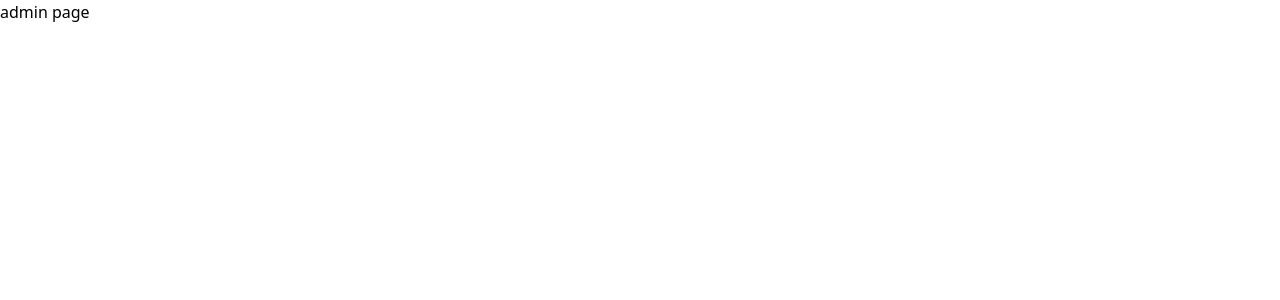
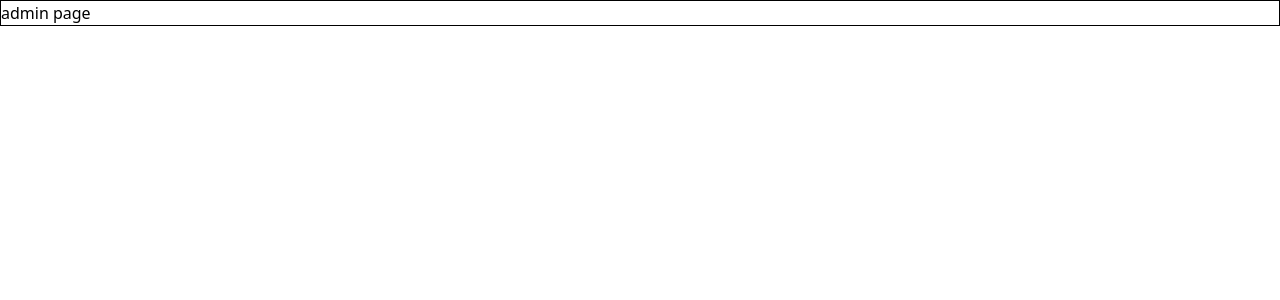
Before and after one commit to Tuugii0526/alpha-bros, a Next.js app in the folder admin/: page / in a window 1280 px wide. Shown: the top 300 px of the page. Built offline with nearby package versions, Linux system fonts and the light colour scheme.

Commit message:
etsiin bolson figma link

```diff
--- a/admin/components/pages/AdminPage.tsx
+++ b/admin/components/pages/AdminPage.tsx
@@ -1,7 +1,9 @@
 const AdminPage = () => {
   return (
     <main>
-      <div className="container m-auto">admin page</div>
+      <div className="">
+        <div className="container m-auto border border-black">admin page</div>
+      </div>
     </main>
   );
 };
```
Also changed, not shown: 1 other file (tests, documents, lock files or other folders).
